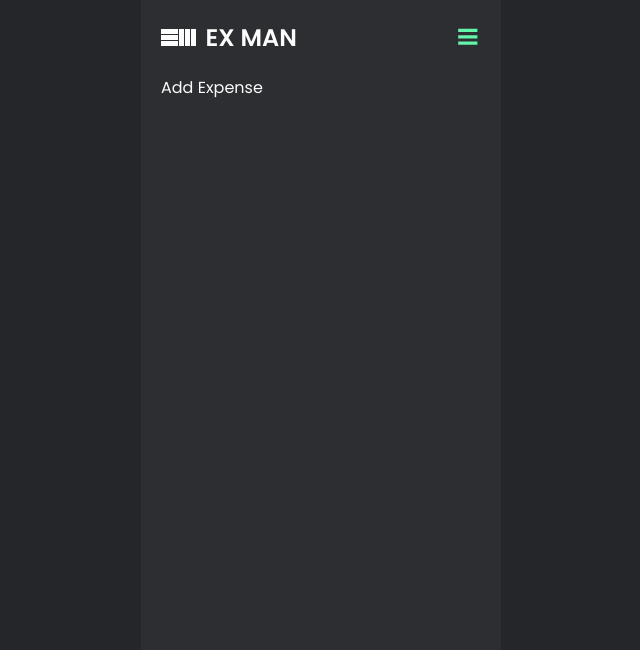
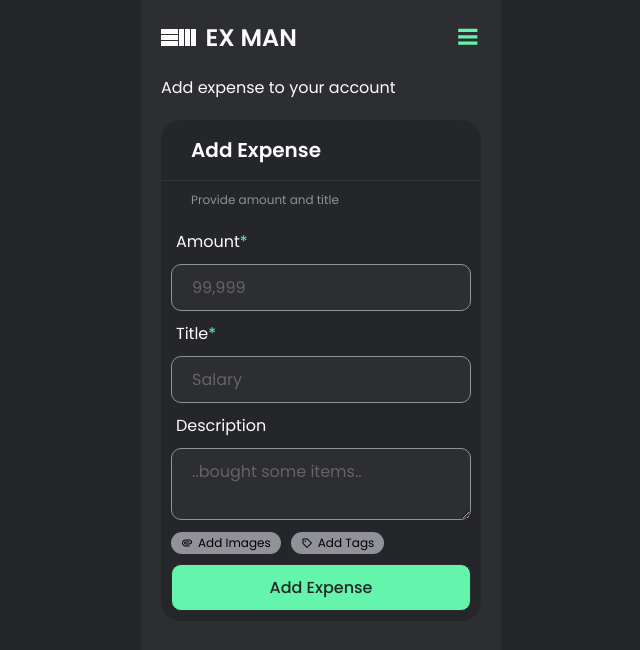
Before and after one commit to Rashed360/exman, a Next.js app: page /expense in a window 1280 px wide. Shown: the top 650 px of the page, without its empty margins (319-959 px from the left). Built offline with nearby package versions, Linux system fonts and the light colour scheme.

Commit message:
sidebar backdrop color

```diff
--- a/src/pages/expense.js
+++ b/src/pages/expense.js
@@ -1,16 +1,146 @@
 import Layout from '../components/Layout'
 import Navbar from '../components/Navbar'
+import { BiPaperclip, BiPurchaseTag, BiTrash, BiX } from 'react-icons/bi'
+import { useState } from 'react'
+import { useForm } from 'react-hook-form'
 
-const AddExpense = () => {
+const AddMoney = () => {
+	const { register, handleSubmit } = useForm()
+	const [showImages, setShowImages] = useState(false)
+	const [showTags, setShowTags] = useState(false)
+	const toggler = show => {
+		if (show === 0) {
+			setShowImages(!showImages)
+		} else {
+			setShowTags(!showTags)
+		}
+	}
+	const onSubmit = values => {
+		console.log(values)
+	}
 	return (
 		<Layout>
 			<Navbar toggleMode='' />
 			<div className='container'>
 				<div className='section'>
-					<p className='section__title'>Add Expense</p>
+					<p className='section__title'>Add expense to your account</p>
+					<div className='window_pane'>
+						<div className='heading'>
+							<h3>Add Expense</h3>
+						</div>
+						<form className='content' onSubmit={handleSubmit(onSubmit)}>
+							<p className='title'>Provide amount and title</p>
+
+							<div className='formControl'>
+								<label htmlFor=''>
+									Amount<span>*</span>
+								</label>
+								<input type='number' placeholder='99,999' {...register('amount')} />
+							</div>
+							<div className='formControl'>
+								<label htmlFor=''>
+									Title<span>*</span>
+								</label>
+								<input type='text' placeholder='Salary' {...register('title')} />
+							</div>
+							<div className='formControl'>
+								<label htmlFor=''>Description</label>
+								<textarea placeholder='..bought some items..' {...register('description')} />
+							</div>
+
+							<div className='formGroup'>
+								<div className='formControl'>
+									<button className={`mini_button${showImages ? ' active' : ''}`} onClick={() => toggler(0)}>
+										<BiPaperclip />
+										Add Images
+									</button>
+								</div>
+								<div className='formControl'>
+									<button className={`mini_button${showTags ? ' active' : ''}`} onClick={() => toggler(1)}>
+										<BiPurchaseTag />
+										Add Tags
+									</button>
+								</div>
+							</div>
+
+							{showImages && (
+								<div className='formSection'>
+									<div className='formControl'>
+										<label htmlFor=''>Add Image</label>
+										<input type='file' />
+										<ul>
+											<li>02 image(s) added.</li>
+										</ul>
+									</div>
+									<div className='formGroup vertical'>
+										<div className='display_image'>
+											<div className='image_box'>
+												<div className='image'>{/* <img src='' alt='' /> */}</div>
+												<div className='text_group'>
+													<p>20220920_18426.jpg</p>
+													<p className='subTitle'>405KB</p>
+												</div>
+											</div>
+											<button>
+												<BiTrash />
+											</button>
+										</div>
+										<div className='display_image'>
+											<div className='image_box'>
+												<div className='image'>{/* <img src='' alt='' /> */}</div>
+												<div className='text_group'>
+													<p>20220920_18427.jpg</p>
+													<p className='subTitle'>405KB</p>
+												</div>
+											</div>
+											<button>
+												<BiTrash />
+											</button>
+										</div>
+									</div>
+								</div>
+							)}
+
+							{showTags && (
+								<div className='formSection'>
+									<div className='formControl'>
+										<label htmlFor=''>Add Tags</label>
+										<div className='inputGroup'>
+											<input type='text' placeholder='Salary' />
+											<button>Add</button>
+										</div>
+									</div>
+									<div className='formGroup'>
+										<div className='mini_tags'>
+											<div className='mini_tag'>
+												<BiPurchaseTag />
+												Salary
+												<button className='mini_cross'>
+													<BiX />
+												</button>
+											</div>
+											<div className='mini_tag'>
+												<BiPurchaseTag />
+												Bonus
+												<button className='mini_cross'>
+													<BiX />
+												</button>
+											</div>
+										</div>
+									</div>
+								</div>
+							)}
+
+							<div className='formControl'>
+								<button className='btn_primary' type='submit'>
+									Add Expense
+								</button>
+							</div>
+						</form>
+					</div>
 				</div>
 			</div>
 		</Layout>
 	)
 }
-export default AddExpense
+export default AddMoney
--- a/src/styles/Navbar.module.css
+++ b/src/styles/Navbar.module.css
@@ -51,7 +51,7 @@
 	height: 100%;
 	left: 0px;
 	top: 0px;
-	background: rgba(37, 38, 42, 0.7);
+	background: rgba(0, 0, 0, 0.25);
 }
 .sidebarHeader {
 	display: flex;
```
Also changed, not shown: src/pages/profile.js (added, +21 -0 lines).
